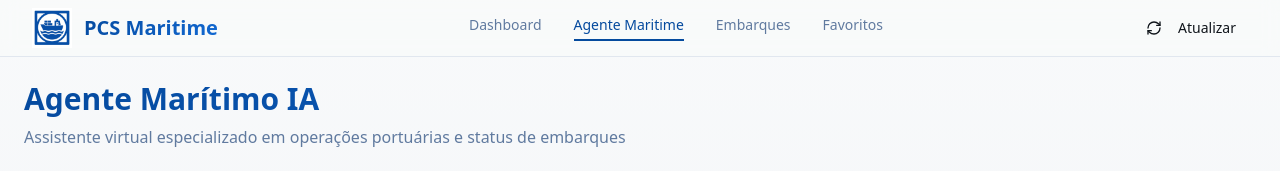
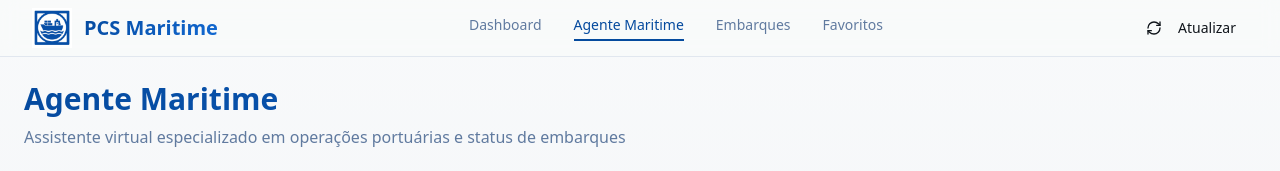
Before and after one commit to Shinzatoo/pcs-tracker-ace, a React (Vite) app: page /agente in a window 1280 px wide. Shown: the top 171 px of the page. Built offline with nearby package versions, Linux system fonts and the light colour scheme; no server answers; the HTML template or start-up script is replaced by a standard one.

Commit message:
Refactor: Update agent name

```diff
--- a/src/pages/AgenteMaritimo.tsx
+++ b/src/pages/AgenteMaritimo.tsx
@@ -149,7 +149,7 @@ export default function AgenteMaritimo() {
     <div className="container mx-auto p-6">
       <div className="mb-6">
         <h1 className="text-3xl font-bold bg-gradient-ocean bg-clip-text text-transparent mb-2">
-          Agente Marítimo IA
+          Agente Maritime
         </h1>
         <p className="text-muted-foreground">
           Assistente virtual especializado em operações portuárias e status de embarques
```
